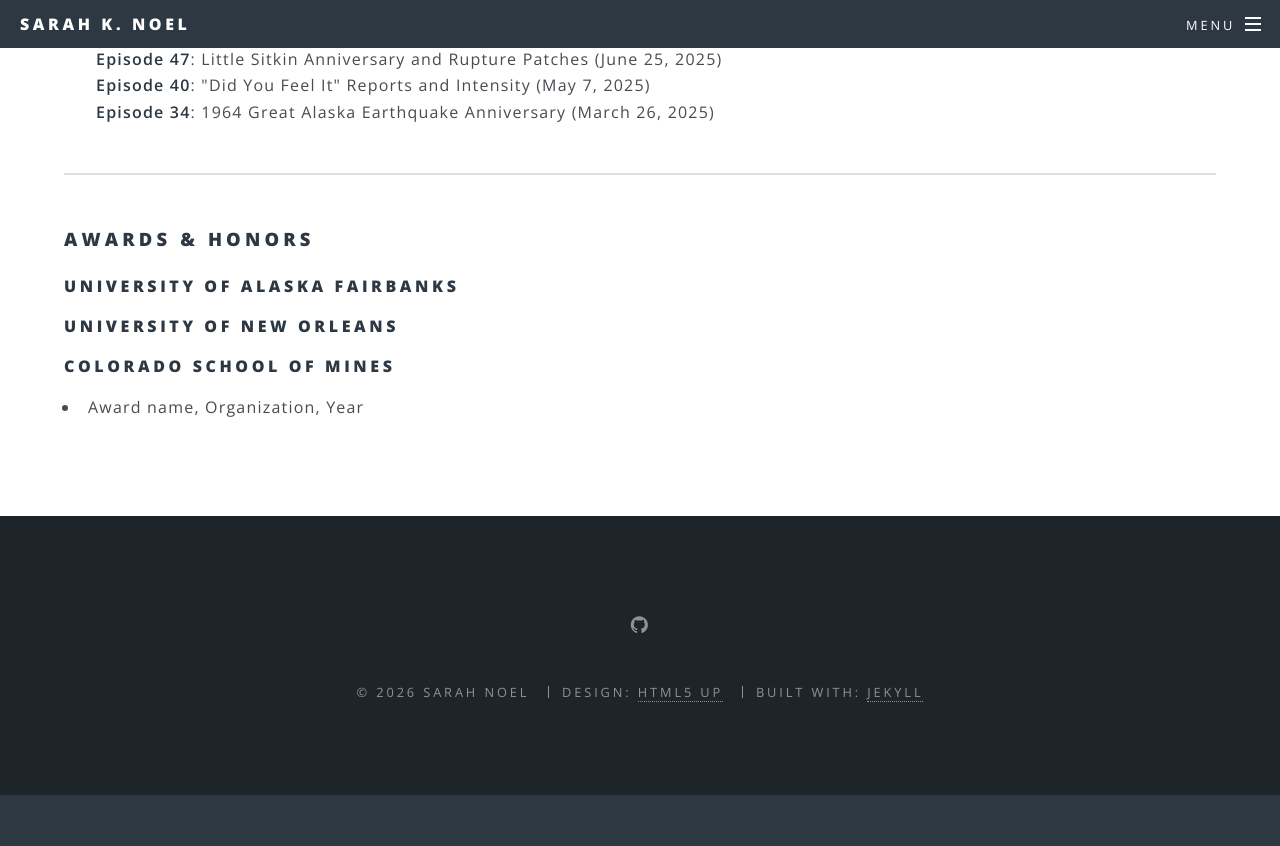
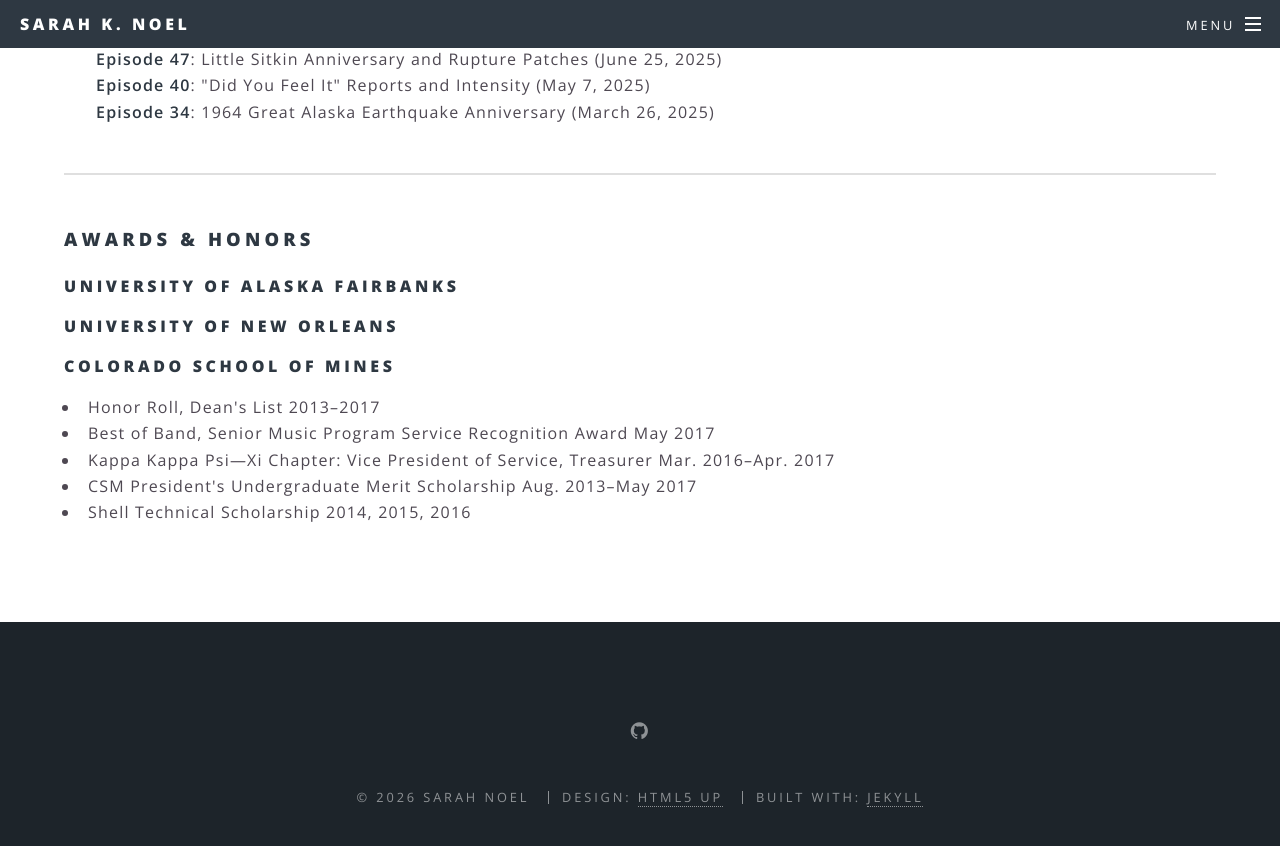
Before and after one commit to aknoel/academic, a Jekyll site: the page built from cv.html, in a window 1280 px wide and 900 px high, scrolled down 2294 px. Shown: the top 846 px of the window. Built offline with Jekyll 4.4.1, drawn with Linux system fonts in a browser that asks for light colours; before the commit the page ends 3089 px from its top, so only the background shows below that.

Commit message:
cv updates

```diff
--- a/cv.html
+++ b/cv.html
@@ -101,8 +101,10 @@ subtitle:
 
 	<!-- Colorado School of Mines-->
 	<h4>Colorado School of Mines</h4>
-
-
-	<ul>
-		<li>Award name, Organization, Year</li>
+	<ul class="dated">
+		<li>Honor Roll, Dean's List <span class="date">2013–2017</span></li>
+		<li>Best of Band, Senior Music Program Service Recognition Award <span class="date">May 2017</span></li>
+		<li>Kappa Kappa Psi—Xi Chapter: Vice President of Service, Treasurer <span class="date">Mar. 2016–Apr. 2017</span></li>
+		<li>CSM President's Undergraduate Merit Scholarship <span class="date">Aug. 2013–May 2017</span></li>
+		<li>Shell Technical Scholarship <span class="date">2014, 2015, 2016</span></li>
 	</ul>
```
